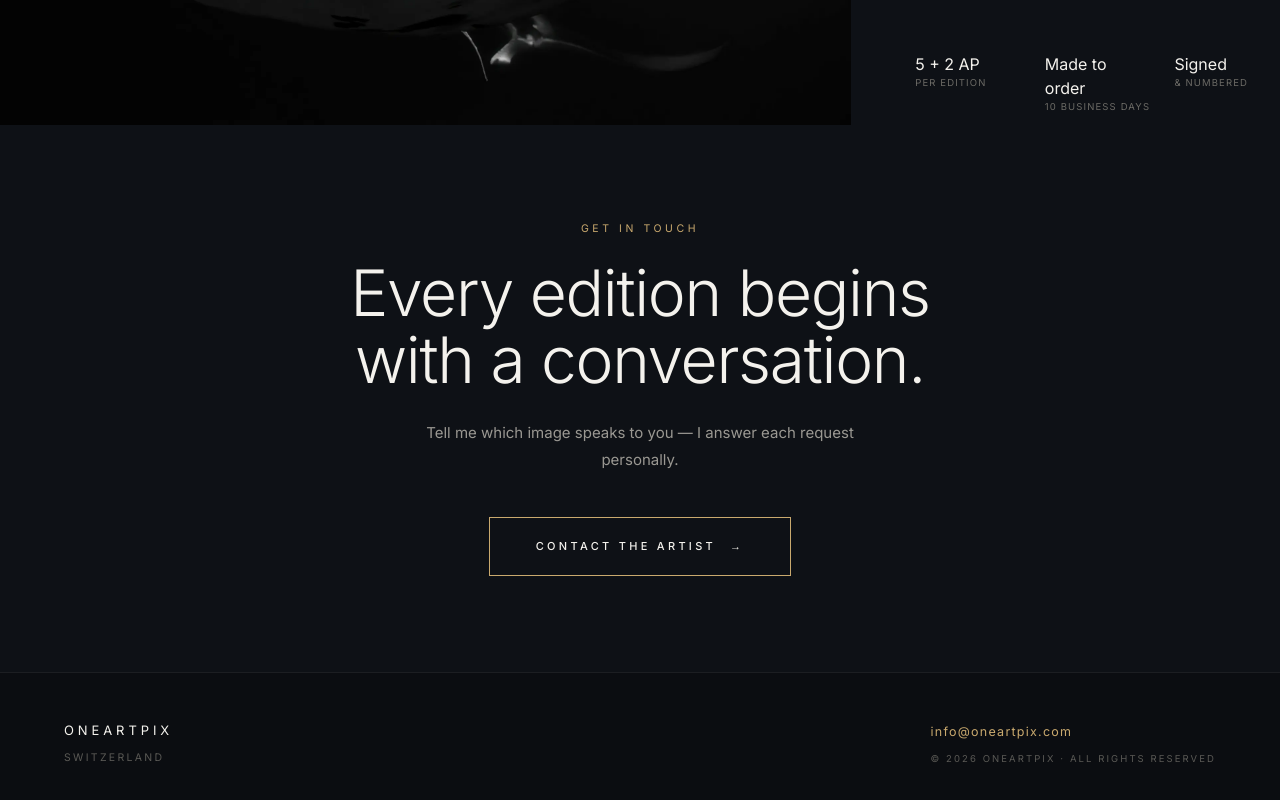
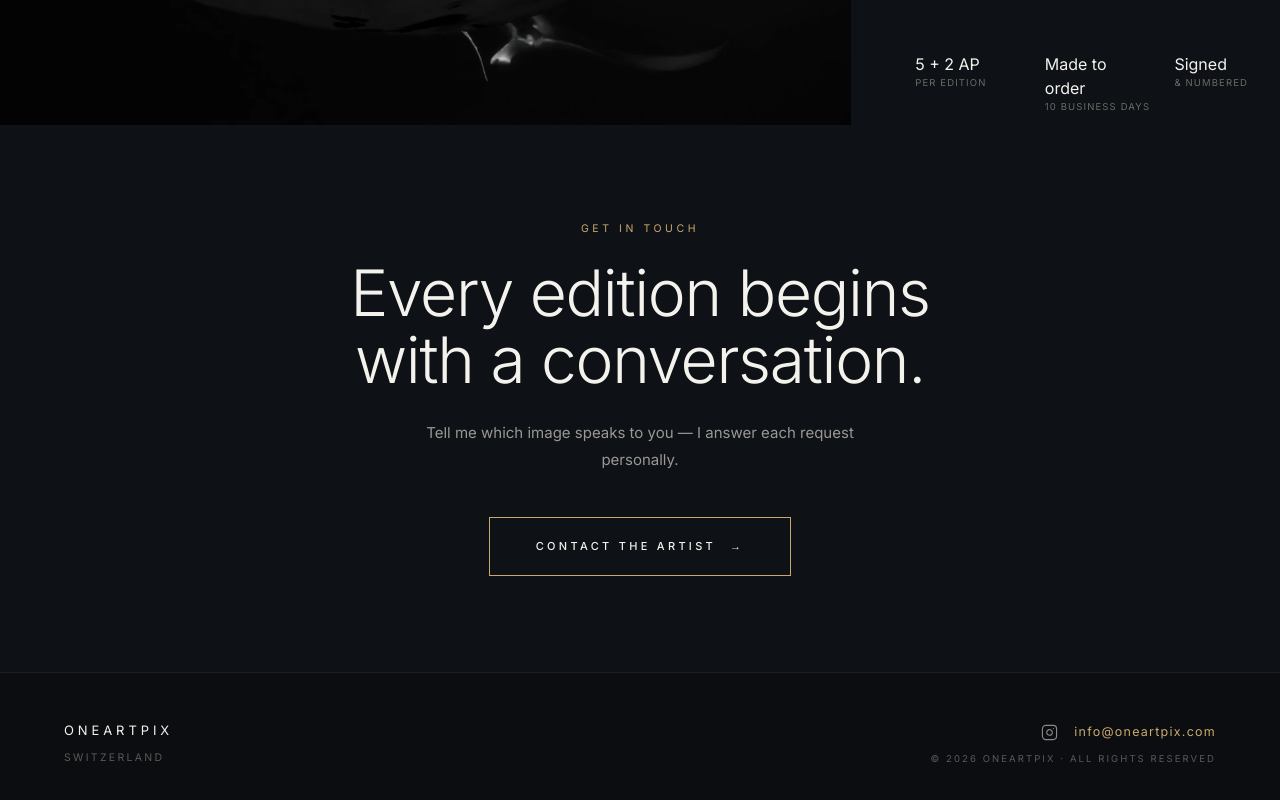
Before and after one commit to BCMED74/oneartpix-v2, a Next.js app: page / in a window 1280 px wide. Shown: the part 2031-2831 px from the top of the page. Built offline with nearby package versions, Linux system fonts and the light colour scheme.

Commit message:
feat(footer): icône Instagram

```diff
--- a/src/components/Footer.tsx
+++ b/src/components/Footer.tsx
@@ -1,9 +1,9 @@
 "use client";
-import { EMAIL, COUNTRY } from "@/data/site";
+import { EMAIL, COUNTRY, INSTAGRAM } from "@/data/site";
 
 /* ============================================================
    FOOTER — global (toutes les pages)
-   Marque · pays · email · droits réservés
+   Marque · pays · Instagram · email · droits réservés
    ============================================================ */
 
 const GOLD = "#C9A96E";
@@ -26,12 +26,25 @@ export default function Footer() {
           </p>
         </div>
 
-        {/* Email + droits */}
+        {/* Instagram + Email + droits */}
         <div style={{ display: "flex", flexDirection: "column", gap: "10px" }}>
-          <a href={`mailto:${EMAIL}`}
-            style={{ color: GOLD, fontSize: "12.5px", letterSpacing: "0.1em", textDecoration: "none" }}>
-            {EMAIL}
-          </a>
+          <div style={{ display: "flex", alignItems: "center", gap: "16px", justifyContent: "flex-end" }}>
+            <a href={`https://instagram.com/${INSTAGRAM}`} target="_blank" rel="noopener noreferrer"
+              aria-label="Instagram" title={`@${INSTAGRAM}`}
+              style={{ color: "#8a8983", display: "inline-flex", transition: "color .25s" }}
+              onMouseEnter={(e) => (e.currentTarget.style.color = GOLD)}
+              onMouseLeave={(e) => (e.currentTarget.style.color = "#8a8983")}>
+              <svg width="17" height="17" viewBox="0 0 24 24" fill="none" stroke="currentColor" strokeWidth="1.6" strokeLinecap="round" strokeLinejoin="round">
+                <rect x="2" y="2" width="20" height="20" rx="5" ry="5" />
+                <path d="M16 11.37A4 4 0 1 1 12.63 8 4 4 0 0 1 16 11.37z" />
+                <line x1="17.5" y1="6.5" x2="17.51" y2="6.5" />
+              </svg>
+            </a>
+            <a href={`mailto:${EMAIL}`}
+              style={{ color: GOLD, fontSize: "12.5px", letterSpacing: "0.1em", textDecoration: "none" }}>
+              {EMAIL}
+            </a>
+          </div>
           <p style={{ color: "#5a5955", fontSize: "9.5px", letterSpacing: "0.22em", textTransform: "uppercase" }}>
             © 2026 OneArtPix · All rights reserved
           </p>
```
